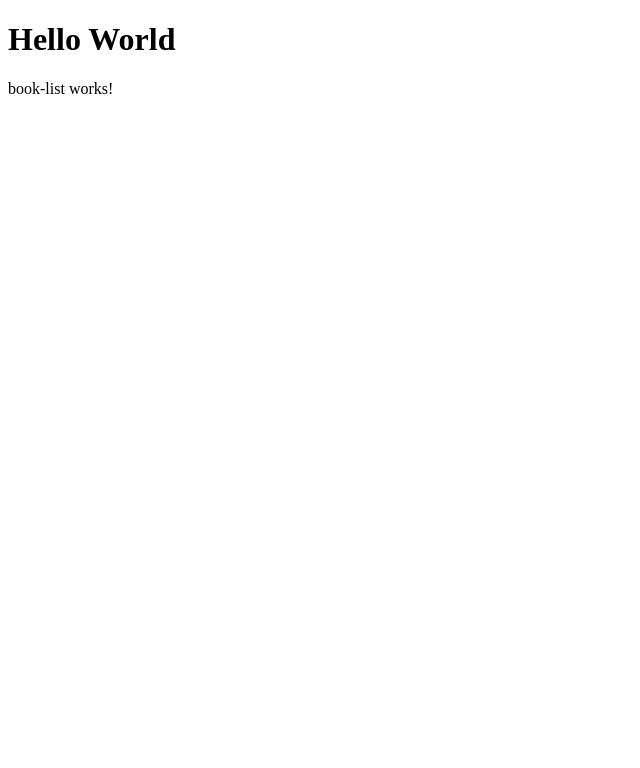
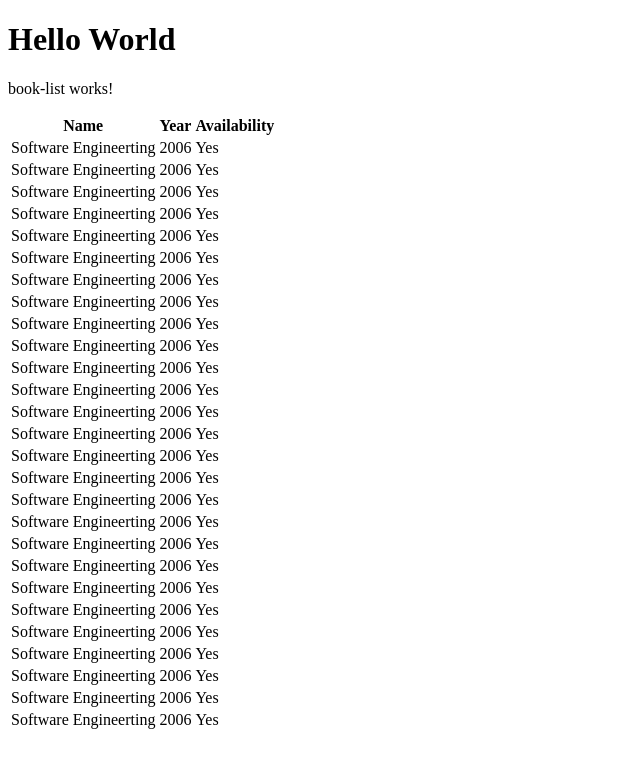
Before and after one commit to rakib3004/book-management, an Angular app: page / in a window 1280 px wide. Shown: the top 768 px of the page, without its empty margins (0-640 px from the left). Built offline with nearby package versions, Linux system fonts and the light colour scheme.

Commit message:
add data

```diff
--- a/src/app/book-list/book-list.component.html
+++ b/src/app/book-list/book-list.component.html
@@ -1 +1,175 @@
 <p>book-list works!</p>
+<table>
+    <tr>
+        <th>Name</th>
+        <th>Year</th>
+        <th>Availability</th>
+    </tr>
+    <tr>
+        <td>Software Engineerting</td>
+        <td>2006</td>
+        <td>Yes</td>
+    </tr>
+
+    <tr>
+        <td>Software Engineerting</td>
+        <td>2006</td>
+        <td>Yes</td>
+    </tr>
+
+    <tr>
+        <td>Software Engineerting</td>
+        <td>2006</td>
+        <td>Yes</td>
+    </tr>
+
+    <tr>
+        <td>Software Engineerting</td>
+        <td>2006</td>
+        <td>Yes</td>
+    </tr>
+
+    <tr>
+        <td>Software Engineerting</td>
+        <td>2006</td>
+        <td>Yes</td>
+    </tr>
+
+    <tr>
+        <td>Software Engineerting</td>
+        <td>2006</td>
+        <td>Yes</td>
+    </tr>
+
+    <tr>
+        <td>Software Engineerting</td>
+        <td>2006</td>
+        <td>Yes</td>
+    </tr>
+
+    <tr>
+        <td>Software Engineerting</td>
+        <td>2006</td>
+        <td>Yes</td>
+    </tr>
+
+    <tr>
+        <td>Software Engineerting</td>
+        <td>2006</td>
+        <td>Yes</td>
+    </tr>
+
+    <tr>
+        <td>Software Engineerting</td>
+        <td>2006</td>
+        <td>Yes</td>
+    </tr>
+
+    <tr>
+        <td>Software Engineerting</td>
+        <td>2006</td>
+        <td>Yes</td>
+    </tr>
+
+    <tr>
+        <td>Software Engineerting</td>
+        <td>2006</td>
+        <td>Yes</td>
+    </tr>
+
+    <tr>
+        <td>Software Engineerting</td>
+        <td>2006</td>
+        <td>Yes</td>
+    </tr>
+
+    <tr>
+        <td>Software Engineerting</td>
+        <td>2006</td>
+        <td>Yes</td>
+    </tr>
+
+    <tr>
+        <td>Software Engineerting</td>
+        <td>2006</td>
+        <td>Yes</td>
+    </tr>
+
+    <tr>
+        <td>Software Engineerting</td>
+        <td>2006</td>
+        <td>Yes</td>
+    </tr>
+
+    <tr>
+        <td>Software Engineerting</td>
+        <td>2006</td>
+        <td>Yes</td>
+    </tr>
+
+    <tr>
+        <td>Software Engineerting</td>
+        <td>2006</td>
+        <td>Yes</td>
+    </tr>
+
+    <tr>
+        <td>Software Engineerting</td>
+        <td>2006</td>
+        <td>Yes</td>
+    </tr>
+
+    <tr>
+        <td>Software Engineerting</td>
+        <td>2006</td>
+        <td>Yes</td>
+    </tr>
+
+    <tr>
+        <td>Software Engineerting</td>
+        <td>2006</td>
+        <td>Yes</td>
+    </tr>
+
+    <tr>
+        <td>Software Engineerting</td>
+        <td>2006</td>
+        <td>Yes</td>
+    </tr>
+
+
+    <tr>
+        <td>Software Engineerting</td>
+        <td>2006</td>
+        <td>Yes</td>
+    </tr>
+
+
+
+    <tr>
+        <td>Software Engineerting</td>
+        <td>2006</td>
+        <td>Yes</td>
+    </tr>
+
+    <tr>
+        <td>Software Engineerting</td>
+        <td>2006</td>
+        <td>Yes</td>
+    </tr>
+
+    <tr>
+        <td>Software Engineerting</td>
+        <td>2006</td>
+        <td>Yes</td>
+    </tr>
+
+    <tr>
+        <td>Software Engineerting</td>
+        <td>2006</td>
+        <td>Yes</td>
+    </tr>
+
+
+
+</table>
```
